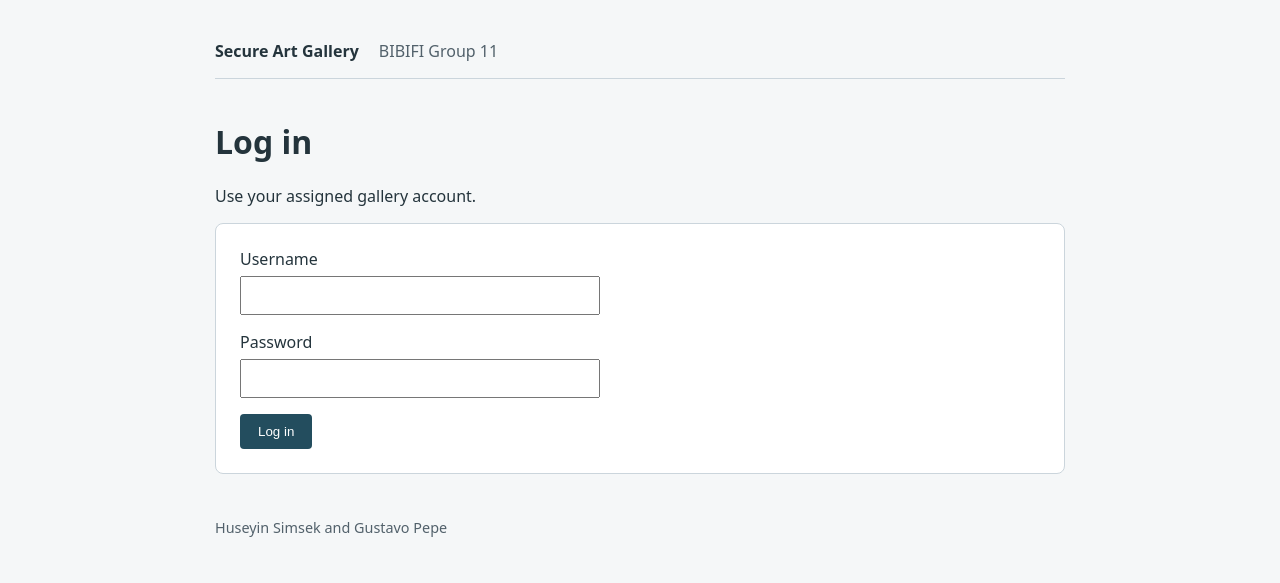
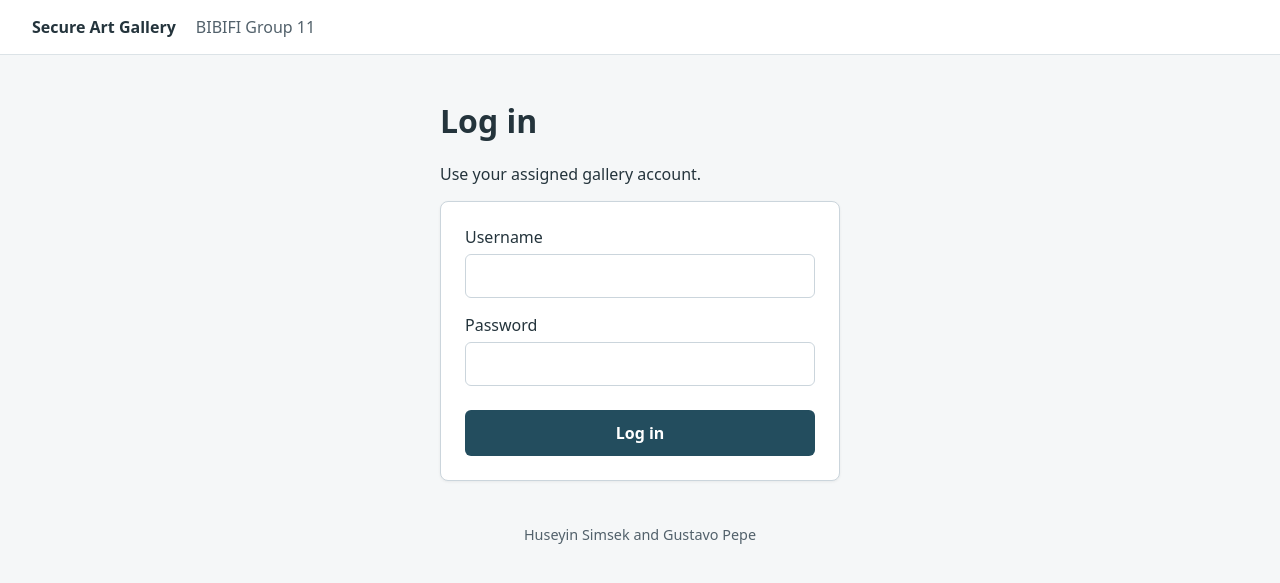
Before and after one commit to hsimsek1/art-gallery-group11, a Flask app: page /login in a window 1280 px wide. Shown: the top 583 px of the page. Run offline with Flask 3, Linux system fonts and the light colour scheme; parts of the project's set-up code (start-up, migrations or seed data) failed here and were passed over; some libraries are stand-ins or nearby versions.

Commit message:
New login page design

```diff
--- a/src/frontend/static/style.css
+++ b/src/frontend/static/style.css
@@ -5,9 +5,7 @@
 }
 
 body {
-  max-width: 850px;
-  margin: auto;
-  padding: 24px;
+  padding-top: 0px auto;
 }
 
 header, nav {
@@ -19,11 +17,18 @@ header, nav {
 }
 
 header {
-  border-bottom: 1px solid #cbd5dc;
+  background: white;
+  border-bottom: 1px solid #dce3e7;
+  margin-inline: calc(50% - 50vw);
+  padding-inline: 32px;
 }
 
 header span, footer {
   color: #52616b;
+}
+
+html{
+  overflow: clip;
 }
 
 nav form {
@@ -88,3 +93,68 @@ footer {
   padding-top: 24px;
   font-size: .9rem;
 }
+
+input, button{
+  font:inherit;
+}
+
+input{
+  border: 1px solid #cbd5dc;
+  border-radius: 6px;
+  background: #fff;
+  transition: border-color .15s, box-shadow .15s;
+}
+
+input:focus-visible{
+  outline: none;
+  border-color: #234d5e;
+  box-shadow: 0 0 0 3px rgba(35, 77, 94, .2);
+}
+
+input:-webkit-autofill{
+  -webkit-box-shadow: 0 0 0 1000px #fff inset;
+}
+
+button{
+  border-radius: 6px;
+  font-weight: 600;
+}
+
+button:hover{
+  background: #1b3d4a;
+}
+
+button:focus-visible{
+  outline: 3px solid rgba(35, 77, 94, .35);
+  outline-offset: 2px;
+}
+
+/*login page */
+
+.auth{
+  max-width: 400px;
+  margin: 24px auto 0;
+}
+
+.auth .card{
+  box-shadow: 0 1px 3px rgba(0, 0, 0, .06);
+}
+
+.auth input{
+  max-width: none;
+}
+
+.auth button{
+  width: 100%;
+  padding: 12px;
+  margin-top: 8px;
+}
+
+.login-page footer{
+  text-align: center;
+  border-top: none;
+}
+
+body{
+  margin-top: 0;
+}
--- a/src/frontend/templates/base.html
+++ b/src/frontend/templates/base.html
@@ -6,7 +6,7 @@
   <title>{% block title %}Secure Art Gallery{% endblock %} | Group 11</title>
   <link rel="stylesheet" href="{{ url_for('static', filename='style.css') }}">
 </head>
-<body>
+<body class="{% block body_class %} {% endblock %}">
   <header>
     <strong>Secure Art Gallery</strong>
     <span>BIBIFI Group 11</span>
--- a/src/frontend/templates/login.html
+++ b/src/frontend/templates/login.html
@@ -1,8 +1,10 @@
 {% extends 'base.html' %}
+{% block body_class %}login-page{% endblock %}
 
 {% block title %}Log in{% endblock %}
 
 {% block content %}
+  <div class="auth">
   <h1>Log in</h1>
   <p>Use your assigned gallery account.</p>
 
@@ -25,4 +27,5 @@
 
     <button>Log in</button>
   </form>
+  </div>
 {% endblock %}
```
